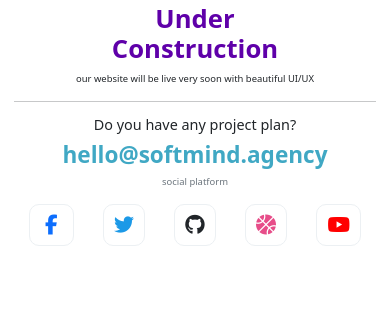
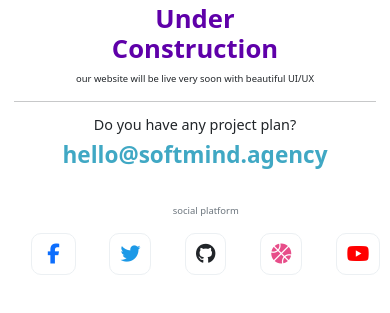
Before and after one commit to nurulislamrimon/softmind.agency, a plain HTML site: page index.html in a window 390 px wide. Shown: the part 363-676 px from the top of the page. Drawn offline with nearby package versions, Linux system fonts and the light colour scheme.

Commit message:
footer completed

```diff
--- a/index.html
+++ b/index.html
@@ -27,7 +27,7 @@
             <img class="construction-image mx-auto d-block" src="images/under-construction.gif" alt="">
         </section>
         <!-- second section -->
-        <section class="col-md-6">
+        <section class="col-md-6 position-relative article-section">
             <div class="py-md-3">
                 <h6 class="color-olive py-md-1">Software company</h6>
                 <h1 class="color-royal py-md-1">Under <br> Construction</h1>
@@ -38,7 +38,7 @@
                 <h6>Do you have any project plan?</h6>
                 <h2 class="color-white-blue">hello&commat;softmind.agency</h2>
             </div>
-            <footer class="py-md-3">
+            <footer class="py-md-3 position-absolute">
                 <p class="text-secondary">social platform</p>
                 <div class="d-md-block  d-flex justify-content-around">
                     <a href=""><i class="fab fa-facebook-f me-md-3"></i></a>
--- a/style.css
+++ b/style.css
@@ -40,4 +40,11 @@
     .construction-image{
     height: 35vh;
     }
+    .article-section{
+        height: 35vh;
+    }
+    footer{
+        bottom: 0;
+        width: 100%;
+    }
 }
```
